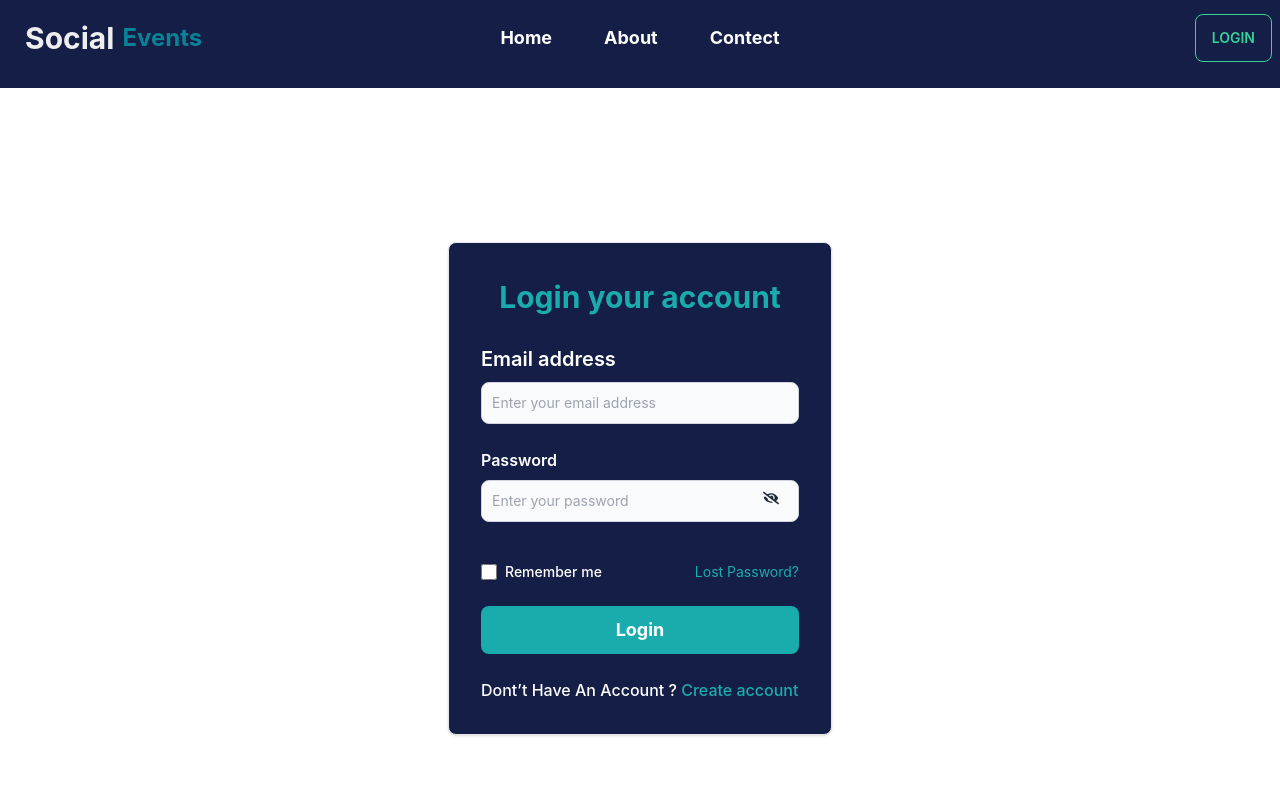
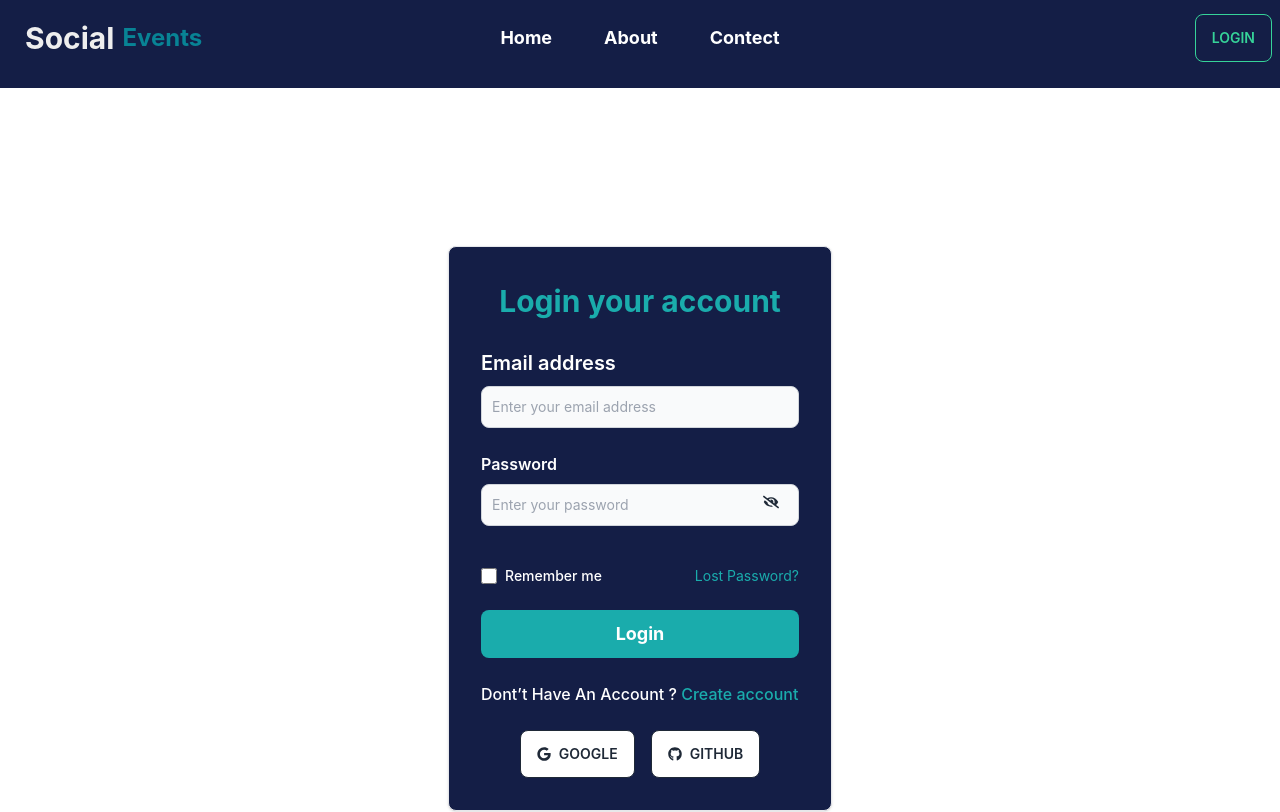
Before and after one commit to ashikurbd71/Socail-Event-Management, a React (Vite) app: page /login in a window 1280 px wide. Shown: the top 812 px of the page. Built offline with nearby package versions, Linux system fonts and the light colour scheme; no server answers.

Commit message:
Authentecation Complete

```diff
--- a/package.json
+++ b/package.json
@@ -10,10 +10,12 @@
     "preview": "vite preview"
   },
   "dependencies": {
+    "firebase": "^10.4.0",
     "localforage": "^1.10.0",
     "match-sorter": "^6.3.1",
     "react": "^18.2.0",
     "react-dom": "^18.2.0",
+    "react-hot-toast": "^2.4.1",
     "react-icons": "^4.11.0",
     "react-router-dom": "^6.16.0",
     "sort-by": "^1.2.0"
--- a/src/Component/Heading/Banner/Banner.jsx
+++ b/src/Component/Heading/Banner/Banner.jsx
@@ -5,7 +5,7 @@ import { Link } from "react-router-dom";
 const Banner = () => {
   return (
     <div>
-      <div className="flex px-24 lg:flex-row flex-col bg-[#141E46]      ">
+      <div className="flex pb-5 px-24 lg:flex-row flex-col bg-[#141E46]      ">
         <div>
           <img src={cover} alt="" className=" w-[500px]" />
         </div>
--- a/src/Component/Heading/Footer/Footer.jsx
+++ b/src/Component/Heading/Footer/Footer.jsx
@@ -9,7 +9,7 @@ const Footer = () => {
 
  <Link className='text-lg font-semibold' to={"/"}>Home</Link>
  <Link className='text-lg font-semibold' to={"/about"}>About</Link>
- <Link className='text-lg font-semibold' to={"/profile"}>Profile</Link>
+ <Link className='text-lg font-semibold' to={"/contect"}>Contect</Link>
 
   </nav>
   <nav>
--- /dev/null
+++ b/src/Firebase/Friebase.js
@@ -0,0 +1,22 @@
+
+// Import the functions you need from the SDKs you need
+import { initializeApp } from "firebase/app";
+import { getAuth } from "firebase/auth";
+// TODO: Add SDKs for Firebase products that you want to use
+// https://firebase.google.com/docs/web/setup#available-libraries
+
+// Your web app's Firebase configuration
+const firebaseConfig = {
+  apiKey: "AIzaSyB0eF3WGT4LwItrKVaS0laNeM7Vk3PMOhg",
+  authDomain: "socail-event.firebaseapp.com",
+  projectId: "socail-event",
+  storageBucket: "socail-event.appspot.com",
+  messagingSenderId: "627747735007",
+  appId: "1:627747735007:web:87c36a103b78ff953d306a"
+};
+
+// Initialize Firebase
+const app = initializeApp(firebaseConfig);
+const auth = getAuth(app);
+
+export default auth
--- a/src/Form/Login.jsx
+++ b/src/Form/Login.jsx
@@ -1,9 +1,13 @@
-import React, { useState } from 'react';
+import React, { useContext, useState } from 'react';
 import { FaEye,FaEyeSlash } from 'react-icons/fa';
 import { Link } from 'react-router-dom';
+import Media from '../Media/Media';
+import { Authcontext } from '../Provider/AuthPorvider';
+import toast from 'react-hot-toast';
 
 const Login = () => {
      const[showpass,setShowpass] = useState(false)
+     const{signinuser} =  useContext(Authcontext)
 
      const handlesubmit =  e => {
 
@@ -13,6 +17,22 @@ const Login = () => {
 
     const email = form.get('email')
     const password = form.get('password')
+
+    signinuser(email,password)
+
+     .then(result => {
+
+        console.log(result.user)
+        return toast.success('Login Successfuly!')
+
+
+    })
+    .catch(error => {
+
+        console.log(error.message)
+
+        return toast.error(error.message)
+    })
 
     console.log(email,password)
 
@@ -26,7 +46,7 @@ const Login = () => {
         <div className='' >
 
 
-                <div className='min-h- min-h min-h-screen flex justify-center items-center'>
+                <div className='min-h- my-10 min-h min-h-screen flex justify-center items-center'>
 
                 <div className="w-full max-w-sm p-4 bg-[#141E46] border border-gray-200 rounded-lg shadow sm:p-6 md:p-8 dark:bg-gray-800 dark:border-gray-700">
       <form onSubmit={handlesubmit} className="space-y-6" action="#">
@@ -94,6 +114,7 @@ const Login = () => {
         <div className=" text-[#fff] text-[16px] font-medium dark:text-gray-300">
         Dont’t Have An Account ? <Link to={"/register"}><a href="#" className="text-[#1AACAC] hover:underline dark:text-blue-500">Create account</a></Link>
         </div>
+           <Media></Media>
       </form>
     </div>
 
--- a/src/Form/Register.jsx
+++ b/src/Form/Register.jsx
@@ -1,9 +1,13 @@
-import React, { useState } from "react";
+import React, { useContext, useState } from "react";
 import { Link } from "react-router-dom";
 import { FaEye, FaEyeSlash } from "react-icons/fa";
+import Media from "../Media/Media";
+import { Authcontext } from "../Provider/AuthPorvider";
+import toast from "react-hot-toast";
 
 const Register = () => {
   const [showpass, setShowpass] = useState(false);
+   const{createuser} =  useContext(Authcontext)
 
   const handlesubmit = (e) => {
 
@@ -12,6 +16,21 @@ const Register = () => {
 
     const email = form.get("email");
     const password = form.get("password");
+
+    createuser(email,password)
+     .then(result => {
+
+        console.log(result.user)
+        return toast.success('Register Successfuly!')
+
+
+    })
+    .catch(error => {
+
+        console.log(error.message)
+
+        return toast.error(error.message)
+    })
 
     console.log(email, password);
   };
@@ -130,6 +149,7 @@ const Register = () => {
               </a>
             </Link>
           </div>
+          <Media></Media>
         </form>
       </div>
     </div>
--- /dev/null
+++ b/src/Media/Media.jsx
@@ -0,0 +1,50 @@
+import React, { useContext } from 'react';
+import { FaGithub } from 'react-icons/fa';
+import { FaGoogle } from 'react-icons/fa';
+import { Authcontext } from '../Provider/AuthPorvider';
+import toast from 'react-hot-toast';
+
+const Media = () => {
+
+  const{Googlesigin,Gitsigin} = useContext(Authcontext)
+
+  const handleprovider = media => {
+
+    media()
+
+   .then(result => {
+
+    console.log(result.user)
+
+     return toast.success('Login SuccessFuly')
+   })
+
+   .catch(error => {
+    console.log(error)
+    return toast.error(error.message)
+   })
+  }
+    return (
+        <div>
+            <div className="mt- flex justify-center gap-4">
+        <button
+          onClick={() => handleprovider(Googlesigin)}
+          className="btn bg-[#fff] btn-outline "
+        >
+          <FaGoogle></FaGoogle>
+          <span> Google</span>
+        </button>
+
+        <button
+          onClick={() => handleprovider(Gitsigin)}
+          className="btn bg-[#fff] btn-outline "
+        >
+          <FaGithub></FaGithub>
+          <span> Github</span>
+        </button>
+      </div>
+        </div>
+    );
+};
+
+export default Media;
--- a/src/Pages/Mainlayout.jsx
+++ b/src/Pages/Mainlayout.jsx
@@ -2,12 +2,11 @@ import { Outlet } from "react-router-dom";
 
 import Footer from "../Component/Heading/Footer/Footer";
 import Navber from "../Component/Heading/Navber/Navber";
+import { Toaster } from "react-hot-toast";
 
 const Mainlayout = () => {
   return (
     <>
-
-
       <Navber></Navber>
 
       <div className=" min-h-screen">
@@ -15,7 +14,7 @@ const Mainlayout = () => {
       </div>
 
       <Footer></Footer>
-
+      <Toaster></Toaster>
     </>
   );
 };
--- /dev/null
+++ b/src/Provider/AuthPorvider.jsx
@@ -0,0 +1,79 @@
+
+
+import { GithubAuthProvider, GoogleAuthProvider, onAuthStateChanged, createUserWithEmailAndPassword, signInWithPopup, signInWithEmailAndPassword } from 'firebase/auth';
+import React, { createContext, useEffect, useState } from 'react';
+import auth from '../Firebase/Friebase';
+
+ export const Authcontext = createContext(null)
+
+ const Googleprovider = new GoogleAuthProvider()
+ const Githubprovider = new GithubAuthProvider()
+
+const AuthPorvider = ({children}) => {
+
+      const [user,setUser] =useState(null)
+
+
+// Googlesignin
+
+const Googlesigin = () => {
+
+     return signInWithPopup(auth,Googleprovider)
+}
+
+
+// Githubprovider
+
+const Gitsigin = () => {
+
+    return signInWithPopup(auth,Githubprovider)
+}
+
+// obsever
+
+  useEffect(() => {
+
+    const unsubscribe = onAuthStateChanged(auth,(currentuser) => {
+
+           setUser(currentuser)
+    })
+
+    return () => {
+
+        unsubscribe()
+    }
+
+  },[])
+
+//   createuse
+
+   const createuser = (email,password) => {
+
+     return createUserWithEmailAndPassword(auth,email,password)
+   }
+
+// signinuser
+
+const signinuser = (email,password) => {
+
+    return signInWithEmailAndPassword(auth,email,password)
+}
+
+   const Authdata = {
+    user,
+    Googlesigin,
+    Gitsigin,
+    createuser,
+    signinuser
+}
+
+
+    return (
+
+         <Authcontext.Provider value={Authdata}>
+            {children}
+         </Authcontext.Provider >
+    );
+};
+
+export default AuthPorvider;
--- a/src/main.jsx
+++ b/src/main.jsx
@@ -3,9 +3,12 @@ import ReactDOM from 'react-dom/client'
 import router from './Route/Route'
 import './index.css'
 import { RouterProvider } from 'react-router-dom'
+import AuthPorvider from './Provider/AuthPorvider'
 
 ReactDOM.createRoot(document.getElementById('root')).render(
   <React.StrictMode>
+   <AuthPorvider>
     <RouterProvider router={router}></RouterProvider>
+   </AuthPorvider>
   </React.StrictMode>,
 )
```
Also changed, not shown: 1 other file (tests, documents, lock files or other folders). Lines whose indentation alone changed are shown as unchanged.
